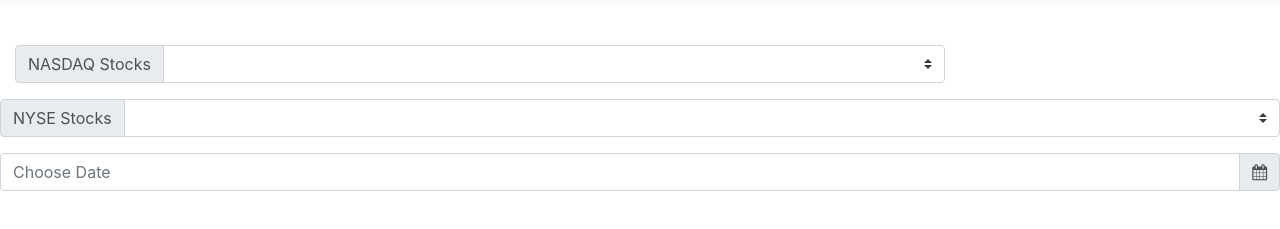
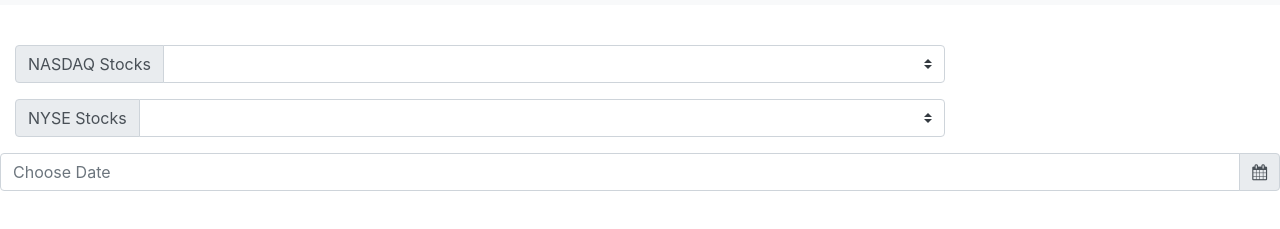
Before and after one commit to AdeebK1129/04_stock_portfolio, a plain HTML site: page index.html in a window 1280 px wide. Shown: the part 51-280 px from the top of the page. Drawn offline with nearby package versions, Linux system fonts and the light colour scheme; no server answers.

Commit message:
forgot to push this'

```diff
--- a/index.html
+++ b/index.html
@@ -88,7 +88,7 @@
             </select>
           </div>
 
-          <div class="input-group mb-3">
+          <div class="input-group mb-3 col-sm-6 col-md-9">
             <div class="input-group-prepend">
               <label class="input-group-text" for="NYSEStocks">NYSE Stocks</label>
             </div>
```
